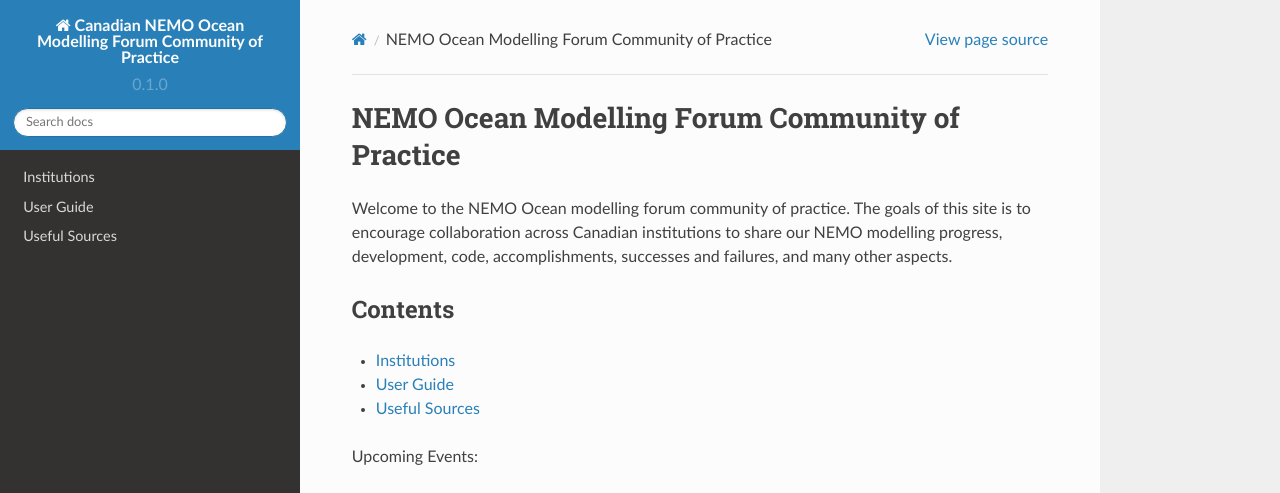
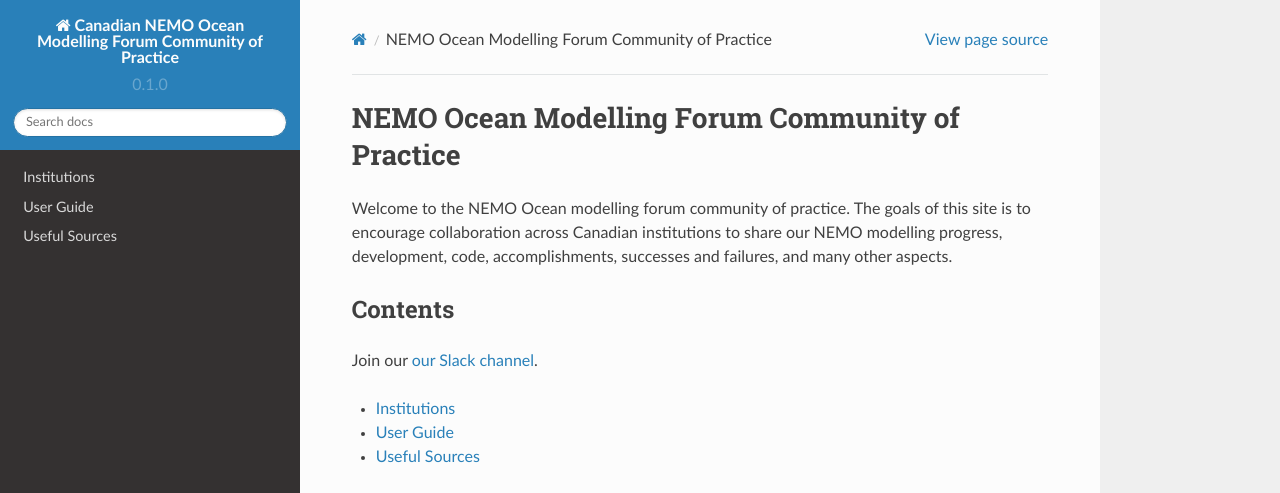
Before and after one commit to UofA-NEMO/Canadian-NEMO-Ocean-Modelling-Forum-Community-of-Practice, a Sphinx documentation site: the page built from docs/index.rst, in a window 1280 px wide and 1278 px high. Shown: the top 493 px of the window. Built offline with Sphinx 7.4.7 and the Read the Docs theme 2.0.0, drawn with Linux system fonts in a browser that asks for light colours; pages that are not in the unit, such as notebooks, are missing from menus; some of the changed text lies outside the part shown; grey boxes are pictures that could not be loaded.

Commit message:
Update index.rst

```diff
--- a/docs/index.rst
+++ b/docs/index.rst
@@ -6,6 +6,8 @@ Welcome to the NEMO Ocean modelling forum community of practice. The goals of th
 
 Contents
 ========
+
+Join our `our Slack channel <https://nemocanadaforum.slack.com>`_.
 
 .. toctree::
    :maxdepth: 1
```
Also changed, not shown: other parts of docs/index.rst (+0 -2 lines).
